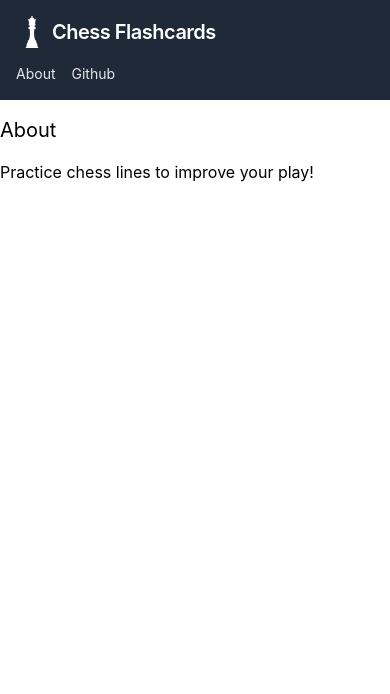
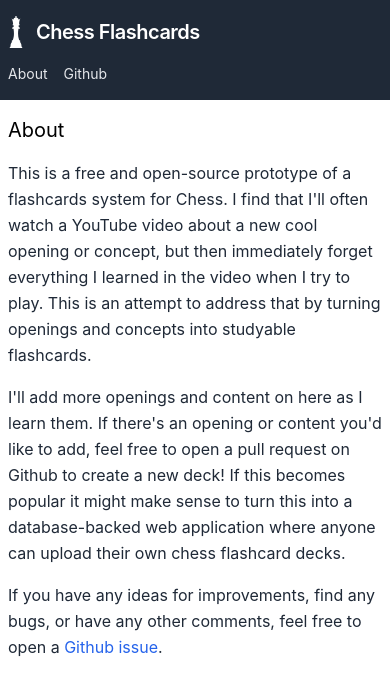
Before and after one commit to chanind/chess-flashcards, a Next.js app: page /about in a window 390 px wide. Shown: the top 694 px of the page. Built offline with nearby package versions, Linux system fonts and the light colour scheme.

Commit message:
working on responsive styles

```diff
--- a/components/HeaderNav.tsx
+++ b/components/HeaderNav.tsx
@@ -1,7 +1,7 @@
 import Link from 'next/link';
 
 const HeaderNav = () => (
-  <nav className="flex items-center justify-between flex-wrap bg-gray-800 p-4">
+  <nav className="flex items-center justify-between flex-wrap bg-gray-800 py-4 sm:p-4">
     <Link href="/">
       <div className="flex items-center flex-no-shrink mr-6 cursor-pointer">
         <svg
@@ -26,13 +26,13 @@ const HeaderNav = () => (
     <div className="w-full flex items-center w-auto">
       <div className="text-sm flex-grow">
         <Link href="/about">
-          <a className="block mt-4 inline-block mt-0 text-gray-200 hover:text-white mr-4">
+          <a className="block mt-4 inline-block mt-0 text-gray-200 hover:text-white mx-2">
             About
           </a>
         </Link>
         <a
           href="https://github.com/chanind/chess-flashcards"
-          className="block mt-4 inline-block mt-0 text-gray-200 hover:text-white mr-4"
+          className="block mt-4 inline-block mt-0 text-gray-200 hover:text-white mx-2"
         >
           Github
         </a>
--- a/components/Layout.tsx
+++ b/components/Layout.tsx
@@ -19,7 +19,7 @@ const Layout: FC<LayoutProps> = ({ children }) => {
       </Head>
 
       <HeaderNav />
-      <main className="container mt-4 mx-auto">{children}</main>
+      <main className="container mt-4 mx-auto px-2">{children}</main>
     </div>
   );
 };
--- a/components/Studier/Studier.tsx
+++ b/components/Studier/Studier.tsx
@@ -1,7 +1,6 @@
 import { Chess } from 'chess.js';
 import { FC, useEffect, useRef, useState } from 'react';
 import { Chessboard } from 'react-chessboard';
-import classNames from 'classnames';
 import { Transition } from 'react-transition-group';
 import { ENTERING, TransitionStatus } from 'react-transition-group/Transition';
 import { CheckIcon, XIcon } from '@heroicons/react/solid';
@@ -25,6 +24,7 @@ import Pill from '../Pill';
 
 export interface StudierProps {
   decks: Deck[];
+  width: number;
 }
 
 interface CardsMap {
@@ -33,8 +33,6 @@ interface CardsMap {
     deck: Deck;
   };
 }
-
-const BOARD_SIZE = 500;
 
 const buildCardsMap = (decks: Deck[]): CardsMap => {
   const cardsMap: CardsMap = {};
@@ -49,7 +47,7 @@ const buildCardsMap = (decks: Deck[]): CardsMap => {
   return cardsMap;
 };
 
-const Studier: FC<StudierProps> = ({ decks }) => {
+const Studier: FC<StudierProps> = ({ decks, width }) => {
   // this gets rid of an error about transitionGroups
   // https://stackoverflow.com/questions/60903335/warning-finddomnode-is-deprecated-in-strictmode-finddomnode-was-passed-an-inst
   const nodeRef = useRef(null);
@@ -107,7 +105,7 @@ const Studier: FC<StudierProps> = ({ decks }) => {
   const cardNum = totalCardsInRound - remainingCardIdentifiersInRound.length;
   const isPausingOnMistake = studyState.intermediateState?.isCorrect === false;
   return (
-    <div className="my-2" style={{ width: `${BOARD_SIZE}px` }}>
+    <div className="my-2" style={{ width: `${width}px` }}>
       <div>
         <ProgressBar
           percent={(100 * cardNum) / totalCardsInRound}
@@ -129,7 +127,7 @@ const Studier: FC<StudierProps> = ({ decks }) => {
                 <Chessboard
                   position={getPosition(state)}
                   boardOrientation={orientation}
-                  boardWidth={BOARD_SIZE}
+                  boardWidth={width}
                   arePiecesDraggable={true}
                   areArrowsAllowed={false}
                   customArrows={
@@ -158,7 +156,7 @@ const Studier: FC<StudierProps> = ({ decks }) => {
           {studyState.intermediateState && (
             <div
               className="absolute left-0 top-0 flex z-10 justify-center items-center"
-              style={{ width: `${BOARD_SIZE}px`, height: `${BOARD_SIZE}px` }}
+              style={{ width: `${width}px`, height: `${width}px` }}
             >
               {studyState.intermediateState?.isCorrect ? (
                 <CheckIcon className="h-40 w-40 text-green-500 drop-shadow-lg" />
@@ -176,7 +174,8 @@ const Studier: FC<StudierProps> = ({ decks }) => {
             </span>
           </h2>
           <div className="text-xs font-semibold">
-            Move as <Pill color={orientation}>{orientation}</Pill>
+            <span className="hidden sm:inline">Move as</span>{' '}
+            <Pill color={orientation}>{orientation}</Pill>
           </div>
         </div>
       </div>
--- a/models/Deck.ts
+++ b/models/Deck.ts
@@ -10,6 +10,10 @@ interface Deck {
   };
   description: string;
   cards: Flashcard[];
+  sources: {
+    name: string;
+    url: string;
+  }[];
 }
 
 export default Deck;
--- a/package.json
+++ b/package.json
@@ -18,6 +18,7 @@
     "next": "12.2.0",
     "react": "17.0.2",
     "react-chessboard": "^1.2.5",
+    "react-cool-dimensions": "^2.0.7",
     "react-dom": "17.0.2",
     "react-transition-group": "^4.4.2"
   },
--- a/pages/about.tsx
+++ b/pages/about.tsx
@@ -6,7 +6,31 @@ const About: NextPage = () => {
     <Layout>
       <h1 className="text-xl">About</h1>
       <div className="mt-4">
-        <p>Practice chess lines to improve your play!</p>
+        <p className="mt-4 text-base leading-relaxed text-gray-800">
+          This is a free and open-source prototype of a flashcards system for
+          Chess. I find that I'll often watch a YouTube video about a new cool
+          opening or concept, but then immediately forget everything I learned
+          in the video when I try to play. This is an attempt to address that by
+          turning openings and concepts into studyable flashcards.
+        </p>
+        <p className="mt-4 text-base leading-relaxed text-gray-800">
+          I'll add more openings and content on here as I learn them. If there's
+          an opening or content you'd like to add, feel free to open a pull
+          request on Github to create a new deck! If this becomes popular it
+          might make sense to turn this into a database-backed web application
+          where anyone can upload their own chess flashcard decks.
+        </p>
+        <p className="mt-4 text-base leading-relaxed text-gray-800">
+          If you have any ideas for improvements, find any bugs, or have any
+          other comments, feel free to open a{' '}
+          <a
+            href="https://github.com/chanind/chess-flashcards/issues"
+            className="text-blue-600 hover:underline"
+          >
+            Github issue
+          </a>
+          .
+        </p>
       </div>
     </Layout>
   );
--- a/pages/decks/[id]/study.tsx
+++ b/pages/decks/[id]/study.tsx
@@ -1,13 +1,11 @@
-import {
-  GetStaticPaths,
-  GetStaticProps,
-  InferGetStaticPropsType,
-  NextPage,
-} from 'next';
+import { GetStaticPaths, GetStaticProps, NextPage } from 'next';
+import useDimensions from 'react-cool-dimensions';
+import { ExternalLinkIcon } from '@heroicons/react/outline';
 import Layout from '../../../components/Layout';
 import NonSSRWrapper from '../../../components/NonSSRWrapper';
 import Studier from '../../../components/Studier/Studier';
 import { getAllDecks, getDeckById } from '../../../data/database';
+import Deck from '../../../models/Deck';
 
 export const getStaticPaths: GetStaticPaths = () => {
   const decks = getAllDecks();
@@ -19,7 +17,11 @@ export const getStaticPaths: GetStaticPaths = () => {
   };
 };
 
-export const getStaticProps: GetStaticProps = context => {
+interface StudyDeckProps {
+  deck: Deck;
+}
+
+export const getStaticProps: GetStaticProps<StudyDeckProps> = context => {
   if (!context.params?.id || Array.isArray(context.params.id)) {
     return { notFound: true };
   }
@@ -30,18 +32,36 @@ export const getStaticProps: GetStaticProps = context => {
   return { props: { deck } };
 };
 
-const StudyDeck: NextPage = ({
-  deck,
-}: InferGetStaticPropsType<typeof getStaticProps>) => {
+const StudyDeck: NextPage<StudyDeckProps> = ({ deck }) => {
+  const { observe, width } = useDimensions();
+  console.log(width);
   return (
     <Layout>
       <h1 className="text-xl">
         <span className="text-gray-400">Study</span> {deck.title}
       </h1>
-      <div>
-        <NonSSRWrapper>
-          <Studier decks={[deck]} />
-        </NonSSRWrapper>
+      <div style={{ maxWidth: '500px' }} ref={observe}>
+        <p className="text-gray-600 mt-1 mb-2 text-sm">
+          {deck.description}
+          <span className="ml-1">
+            {deck.sources.map((source, i) => (
+              <a
+                href={source.url}
+                className="text-blue-600 text-xs ml-1"
+                key={i}
+                target="_blank"
+              >
+                {i + 1}
+                <ExternalLinkIcon className="inline h-3 w-3 relative bottom-[2px]" />
+              </a>
+            ))}
+          </span>
+        </p>
+        <div>
+          <NonSSRWrapper>
+            <Studier decks={[deck]} width={width} />
+          </NonSSRWrapper>
+        </div>
       </div>
     </Layout>
   );
--- a/pages/index.tsx
+++ b/pages/index.tsx
@@ -6,9 +6,9 @@ import { getAllDecks } from '../data/database';
 const Home: NextPage = () => {
   return (
     <Layout>
-      <div className="grid grid-flow-col auto-cols-max">
+      <div className="flex flex-wrap">
         {getAllDecks().map(deck => (
-          <div className="mx-2" key={deck.id}>
+          <div className="mx-2 mb-4" key={deck.id}>
             <DeckPreview deck={deck} />
           </div>
         ))}
```
Also changed, not shown: data/database.ts (+28 -2 lines), 1 other file (tests, documents, lock files or other folders).
